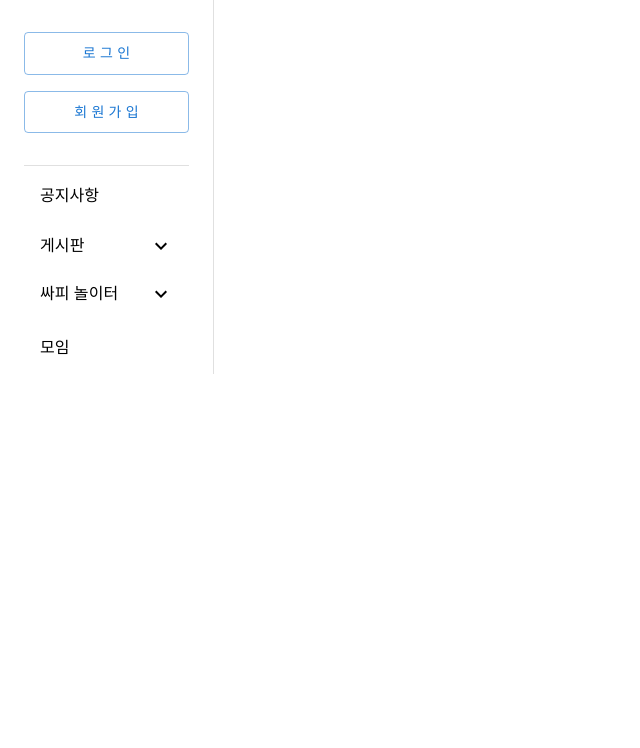
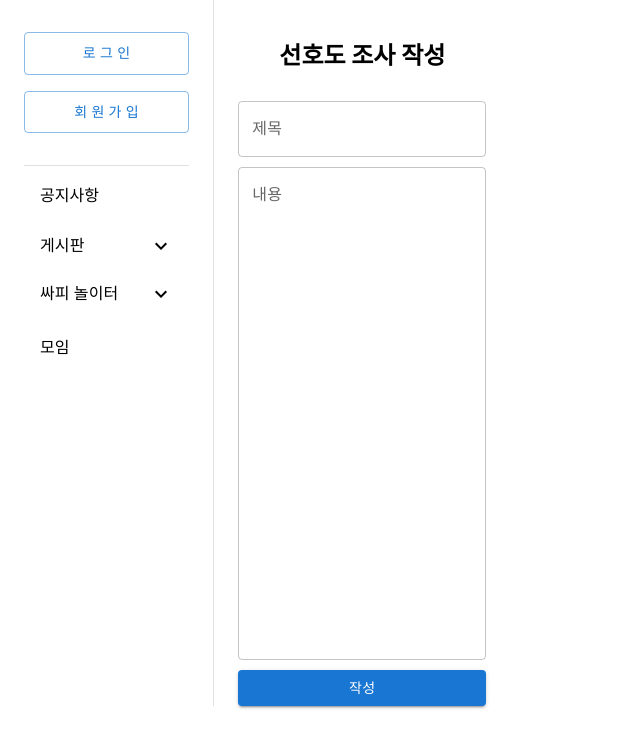
Before and after one commit to Eonyong/ssayeon, a React (Create React App) app in the folder frontend/: page /preference/new in a window 1280 px wide. Shown: the top 748 px of the page, without its empty margins (0-640 px from the left). Built offline with nearby package versions, Linux system fonts and the light colour scheme.

Commit message:
:sparkles: feat: MODIFY preferenceList

```diff
--- a/frontend/src/App.js
+++ b/frontend/src/App.js
@@ -14,6 +14,7 @@ import { useCallback, useEffect } from "react";
 import { useDispatch, useSelector } from "react-redux";
 import { logout } from "./user/auth";
 import PreferenceList from "./components/main/preference/PreferenceList";
+import RegisterPreference from "./components/main/preference/RegisterPreference";
 
 function App() {
   const { user: currentUser } = useSelector((state) => state.auth);
@@ -50,6 +51,7 @@ function App() {
               {/* id값으로 rerouting */}
               <Route path="/boards/notice/detail" element={<NoticeDetail />} />
               <Route path="/preference" element={<PreferenceList />} />
+              <Route path="/preference/new" element={<RegisterPreference />} />
             </Routes>
           </Grid>
         </Grid>
--- a/frontend/src/components/main/preference/PreferenceList.js
+++ b/frontend/src/components/main/preference/PreferenceList.js
@@ -7,27 +7,35 @@ import {
   Container,
   TextField,
   Button,
+  TableBody,
 } from "@mui/material";
+import axios from "axios";
 
 // import NoticeContent from './NoticeContent';
 // import Pagination from './Pagination';
 
 function PreferenceList() {
   const [list, setList] = useState([]);
-
+  function func() {
+    axios
+      .get(`localhost:8001/api/preference`)
+      .then((res) => console.log(res))
+      .catch((err) => console.log(err));
+  }
+  // func();
   return (
     <div>
       <>
         <Container sx={{ marginTop: "100px" }} fullWidth>
           <h2 style={{ marginLeft: "50px" }}>선호도조사</h2>
-          <Table style={{ display: "flex", marginTop: "2%" }}>
+          <Table style={{ /* display: "flex", */ marginTop: "2%" }}>
             <TableHead style={{ boxShadow: "0px 5px 10px rgb(207 206 206)" }}>
               <TableRow style={{ backgroundColor: "#C2E2F5" }}>
                 <TableCell
                   style={{
                     fontSize: "1rem",
-                    width: "100%",
-                    textAlign: "left",
+                    width: "70%",
+                    textAlign: "center",
                   }}
                 >
                   투표제목
@@ -35,40 +43,77 @@ function PreferenceList() {
                 <TableCell
                   style={{
                     fontSize: "1rem",
-                    width: "100%",
-                    textAlign: "center",
-                  }}
-                >
-                  제목
-                </TableCell>
-                <TableCell
-                  style={{
-                    fontSize: "1rem",
-                    width: "100%",
+                    width: "30%",
                     textAlign: "center",
                   }}
                 >
                   작성일
                 </TableCell>
+              </TableRow>
+            </TableHead>
+            {/* <NoticeContent list={list} /> */}
+            <TableBody>
+              {list.length === 0 ? (
+                <TableRow>
+                  <TableCell
+                    colSpan="2"
+                    style={{
+                      fontSize: "1rem",
+                      textAlign: "center",
+                    }}
+                  >
+                    등록된 게시물이 없습니다
+                  </TableCell>
+                </TableRow>
+              ) : (
+                <TableRow>
+                  <TableCell
+                    style={{
+                      fontSize: "1rem",
+                      textAlign: "center",
+                    }}
+                  >
+                    <h1>"게시글이 있습니다"</h1>
+                  </TableCell>
+                </TableRow>
+              )}
+              <TableRow>
                 <TableCell
                   style={{
                     fontSize: "1rem",
-                    width: "100%",
                     textAlign: "center",
                   }}
                 >
-                  조회수
+                  제목임ㅋ
                 </TableCell>
                 <TableCell
                   style={{
                     fontSize: "1rem",
-                    width: "100%",
                     textAlign: "center",
                   }}
-                ></TableCell>
+                >
+                  날짜임ㅎ
+                </TableCell>
               </TableRow>
-            </TableHead>
-            {/* <NoticeContent list={list} /> */}
+              <TableRow>
+                <TableCell
+                  style={{
+                    fontSize: "1rem",
+                    textAlign: "center",
+                  }}
+                >
+                  제목임ㅋㅋ
+                </TableCell>
+                <TableCell
+                  style={{
+                    fontSize: "1rem",
+                    textAlign: "center",
+                  }}
+                >
+                  날짜임ㅎㅎ
+                </TableCell>
+              </TableRow>
+            </TableBody>
           </Table>
           {/* <Pagination setList={setList} /> */}
         </Container>
@@ -78,7 +123,7 @@ function PreferenceList() {
           <Button
             variant="contained"
             style={{ display: "flex", alignItems: "right" }}
-            href="/boards/notice/new"
+            href="/preference/new"
           >
             작성
           </Button>
--- /dev/null
+++ b/frontend/src/components/main/preference/RegisterPreference.js
@@ -0,0 +1,101 @@
+import axios from "axios";
+import React, { useState } from "react";
+import { FormControl, TextField, Container, Box, Button } from "@mui/material";
+
+function RegisterPreference() {
+  // 인증 관련
+  let token = sessionStorage.getItem("token");
+  const headers = {
+    Authorization: `Bearer ${token}`,
+  };
+
+  // 게시글 작성 form
+  const [form, setForm] = useState({
+    title: "",
+    description: "",
+    board_id: "1",
+    category_id: "1",
+  });
+
+  const onChange = (event) => {
+    const { name, value } = event.target;
+    setForm({
+      ...form,
+      [name]: value,
+    });
+    console.log(form);
+  };
+
+  const createArticle = () => {
+    if (!form.board_id) {
+      alert("게시판을 선택하세요");
+    } else if (!form.category_id) {
+      alert("카테고리를 선택하세요");
+    } else if (!form.title) {
+      alert("제목을 입력하세요");
+    } else if (!form.content) {
+      alert("내용을 입력하세요");
+    } else {
+      axios
+        .post(
+          `${process.env.REACT_APP_API_ROOT}/article`,
+          {
+            title: form.title,
+            description: form.description,
+          },
+          {
+            headers: headers,
+          }
+        )
+        .then((res) => console.log(res))
+        .catch((err) => console.log(err));
+    }
+  };
+
+  return (
+    <Container sx={{ display: "flex" }}>
+      <Box
+        sx={{
+          marginTop: 2,
+          width: "auto",
+          display: "flex",
+          flexDirection: "column",
+          alignItems: "center",
+        }}
+      >
+        <h2 sx={{ alignItems: "center" }}>선호도 조사 작성</h2>
+        <FormControl>
+          <form>
+            <TextField
+              sx={{ display: "flex", width: "100%", marginTop: "10px" }}
+              id="title"
+              name="title"
+              value={form.title}
+              label="제목"
+              onChange={onChange}
+              variant="outlined"
+            />
+            <TextField
+              sx={{ display: "flex", width: "100%", marginTop: "10px" }}
+              id="description"
+              name="description"
+              label="내용"
+              onChange={onChange}
+              multiline
+              rows={20}
+            />
+            <Button
+              sx={{ display: "flex", width: "100%", marginTop: "10px" }}
+              variant="contained"
+              onClick={createArticle}
+            >
+              작성
+            </Button>
+          </form>
+        </FormControl>
+      </Box>
+    </Container>
+  );
+}
+
+export default RegisterPreference;
```
